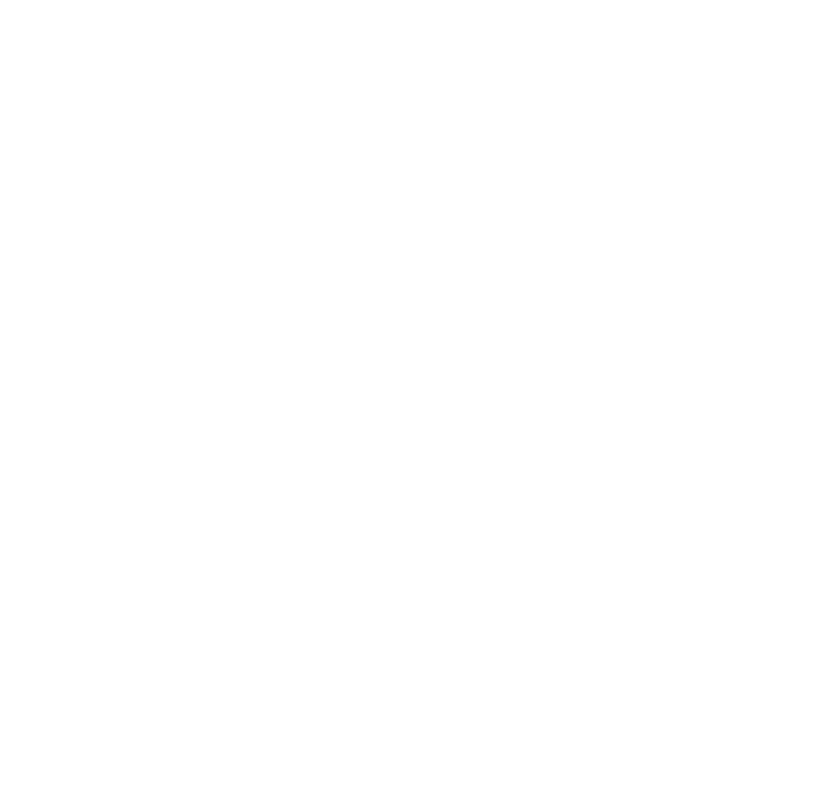
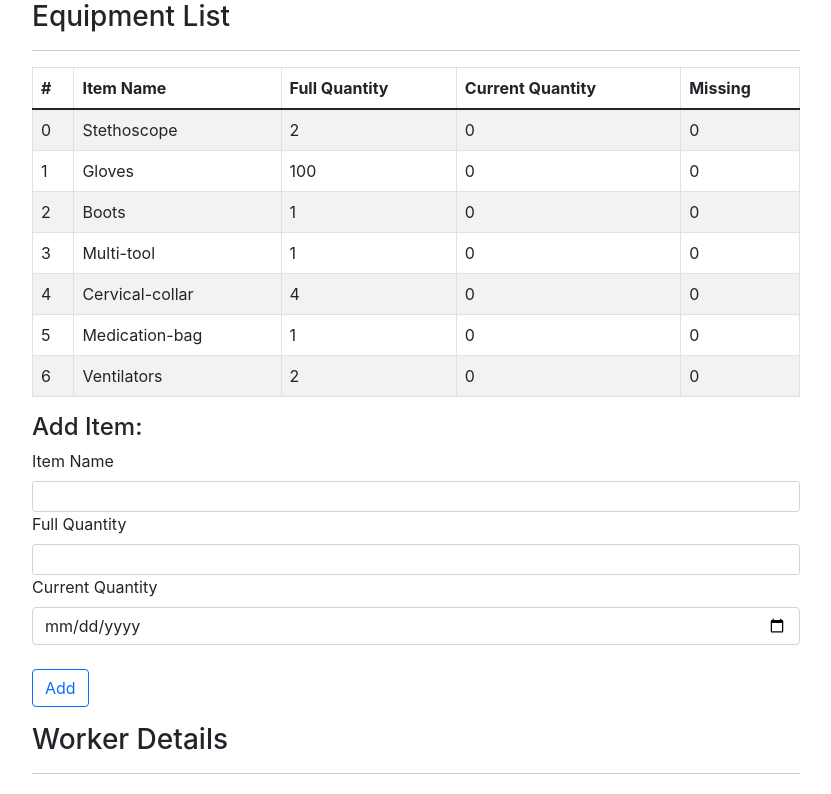
Before and after one commit to michael-lugashi/inventory-form, a React (Create React App) app: page / in a window 1280 px wide. Shown: the top 794 px of the page, without its empty margins (224-1055 px from the left). Built offline with nearby package versions, Linux system fonts and the light colour scheme.

Commit message:
bootstrap and components structure

```diff
--- a/package.json
+++ b/package.json
@@ -3,12 +3,17 @@
   "version": "0.1.0",
   "private": true,
   "dependencies": {
+    "@reduxjs/toolkit": "^1.7.1",
     "@testing-library/jest-dom": "^5.16.1",
     "@testing-library/react": "^12.1.2",
     "@testing-library/user-event": "^13.5.0",
+    "bootstrap": "^5.1.3",
     "react": "^17.0.2",
+    "react-bootstrap": "^2.0.4",
     "react-dom": "^17.0.2",
+    "react-redux": "^7.2.6",
     "react-scripts": "5.0.0",
+    "redux-logger": "^3.0.6",
     "web-vitals": "^2.1.2"
   },
   "scripts": {
--- a/public/index.html
+++ b/public/index.html
@@ -5,7 +5,12 @@
   <meta name="viewport" content="width=device-width, initial-scale=1" />
   <meta name="theme-color" content="#000000" />
   <meta name="description" content="Web site created using create-react-app" />
-
+  <link
+   rel="stylesheet"
+   href="https://cdn.jsdelivr.net/npm/bootstrap@5.1.3/dist/css/bootstrap.min.css"
+   integrity="sha384-1BmE4kWBq78iYhFldvKuhfTAU6auU8tT94WrHftjDbrCEXSU1oBoqyl2QvZ6jIW3"
+   crossorigin="anonymous"
+  />
   <title>Inventory List</title>
  </head>
  <body>
--- a/src/App.js
+++ b/src/App.js
@@ -1,10 +1,14 @@
+import EquipmentForm from './core/equipment-form';
+import UserInfo from './core/worker-info';
 import './styles/App.css';
 
 function App() {
-  return (
-    <div className="App">
-    </div>
-  );
+ return (
+  <div className="app">
+   <EquipmentForm />
+   <UserInfo />
+  </div>
+ );
 }
 
 export default App;
--- /dev/null
+++ b/src/app/action-typs.js
@@ -0,0 +1,4 @@
+export const SUBMIT_FORM = 'SUBMIT_FORM'
+export const ADD_ITEM = 'ADD_ITEM'
+export const CHANGE_QUANTITY = 'CHANGE_QUANTITY'
+export const UPDATE_WORKER_DETAILS = 'UPDATE_WORKER_DETAILS'
--- /dev/null
+++ b/src/core/add-item.js
@@ -0,0 +1,23 @@
+import React from 'react';
+import { Form, Button } from 'react-bootstrap';
+function AddItem(props) {
+ return (
+  <div>
+   <h4>Add Item:</h4>
+   <Form>
+    <Form.Group className="mb-3" controlId="exampleForm.ControlInput1">
+     <Form.Label>Item Name</Form.Label>
+     <Form.Control size="sm" type="text" />
+     <Form.Label>Full Quantity</Form.Label>
+     <Form.Control size="sm" type="text" />
+     <Form.Label>Current Quantity</Form.Label>
+     <Form.Control type="date" />
+     <br />
+     <Button variant="outline-primary">Add</Button>
+    </Form.Group>
+   </Form>
+  </div>
+ );
+}
+
+export default AddItem;
--- /dev/null
+++ b/src/core/equipment-form.js
@@ -0,0 +1,16 @@
+import React from 'react';
+import AddItem from './add-item';
+import EquipmentTable from './equipment-table';
+
+function EquipmentForm(props) {
+ return (
+  <div>
+   <h3>Equipment List</h3>
+   <hr />
+   <EquipmentTable />
+   <AddItem />
+  </div>
+ );
+}
+
+export default EquipmentForm;
--- /dev/null
+++ b/src/core/equipment-items.js
@@ -0,0 +1,22 @@
+import React from 'react';
+import equipmentList from '../model/equipment-list';
+
+function EquipmentItems(props) {
+ return (
+  <tbody>
+   {equipmentList.map(({ name, fullQuantity }, i) => {
+    return (
+     <tr>
+      <td>{i}</td>
+      <td>{name}</td>
+      <td>{fullQuantity}</td>
+      <td>0</td>
+      <td>0</td>
+     </tr>
+    );
+   })}
+  </tbody>
+ );
+}
+
+export default EquipmentItems;
--- /dev/null
+++ b/src/core/equipment-table.js
@@ -0,0 +1,22 @@
+import React from 'react';
+import { Table } from 'react-bootstrap';
+import EquipmentItems from './equipment-items';
+
+function EquipmentTable(props) {
+ return (
+  <Table striped bordered hover>
+   <thead>
+    <tr>
+     <th>#</th>
+     <th>Item Name</th>
+     <th>Full Quantity</th>
+     <th>Current Quantity</th>
+     <th>Missing</th>
+    </tr>
+   </thead>
+   <EquipmentItems />
+  </Table>
+ );
+}
+
+export default EquipmentTable;
--- /dev/null
+++ b/src/core/worker-info.js
@@ -0,0 +1,25 @@
+import React from 'react';
+import { Form, Button } from 'react-bootstrap';
+
+function UserInfo(props) {
+ return (
+  <div>
+   <h3>Worker Details</h3>
+   <hr />
+   <Form>
+    <Form.Group className="mb-3" controlId="exampleForm.ControlInput1">
+     <Form.Label>Full Name</Form.Label>
+     <Form.Control size="sm" type="text" />
+     <Form.Label>Work Place</Form.Label>
+     <Form.Control size="sm" type="text" />
+     <Form.Label>Date</Form.Label>
+     <Form.Control type="date" />
+     <br />
+     <Button variant="outline-primary">Send</Button>
+    </Form.Group>
+   </Form>
+  </div>
+ );
+}
+
+export default UserInfo;
--- /dev/null
+++ b/src/model/equipment-list.js
@@ -0,0 +1,31 @@
+const equipmentList = [
+ {
+  name: 'Stethoscope',
+  fullQuantity: 2,
+ },
+ {
+  name: 'Gloves',
+  fullQuantity: 100,
+ },
+ {
+  name: 'Boots',
+  fullQuantity: 1,
+ },
+ {
+  name: 'Multi-tool',
+  fullQuantity: 1,
+ },
+ {
+  name: 'Cervical-collar',
+  fullQuantity: 4,
+ },
+ {
+  name: 'Medication-bag',
+  fullQuantity: 1,
+ },
+ {
+  name: 'Ventilators',
+  fullQuantity: 2,
+ },
+];
+export default equipmentList;
--- a/src/styles/App.css
+++ b/src/styles/App.css
@@ -0,0 +1,4 @@
+.app {
+ width: 60vw;
+ margin: auto;
+}
```
Also changed, not shown: src/app/store.js (added, +8 -0 lines), 1 other file (tests, documents, lock files or other folders).
